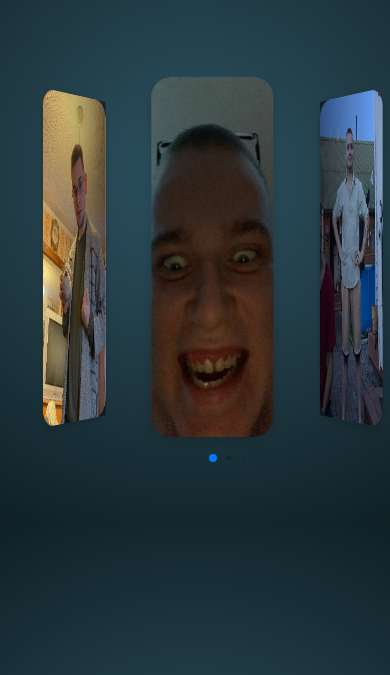
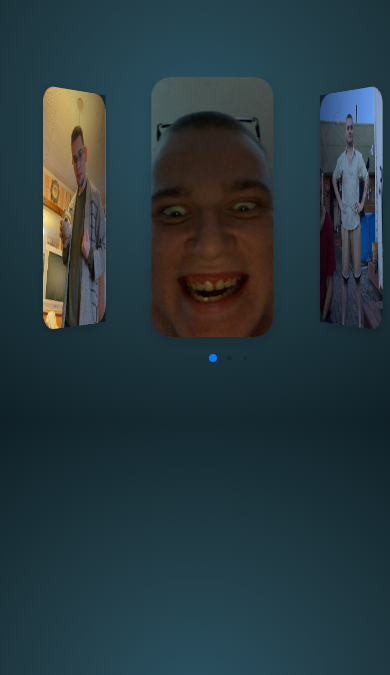
Before and after one commit to Gosha1sfd/Drunks, a plain HTML site: page index.html in a window 390 px wide. Shown: the part 169-844 px from the top of the page. Drawn offline with nearby package versions, Linux system fonts and the light colour scheme.

Commit message:
Add files via upload

```diff
--- a/css/mobile.css
+++ b/css/mobile.css
@@ -38,7 +38,7 @@
     }
 
     .swiper-slide img {
-        height: 360px;
+        height: 260px;
     }
 
     .slide-name {
```
